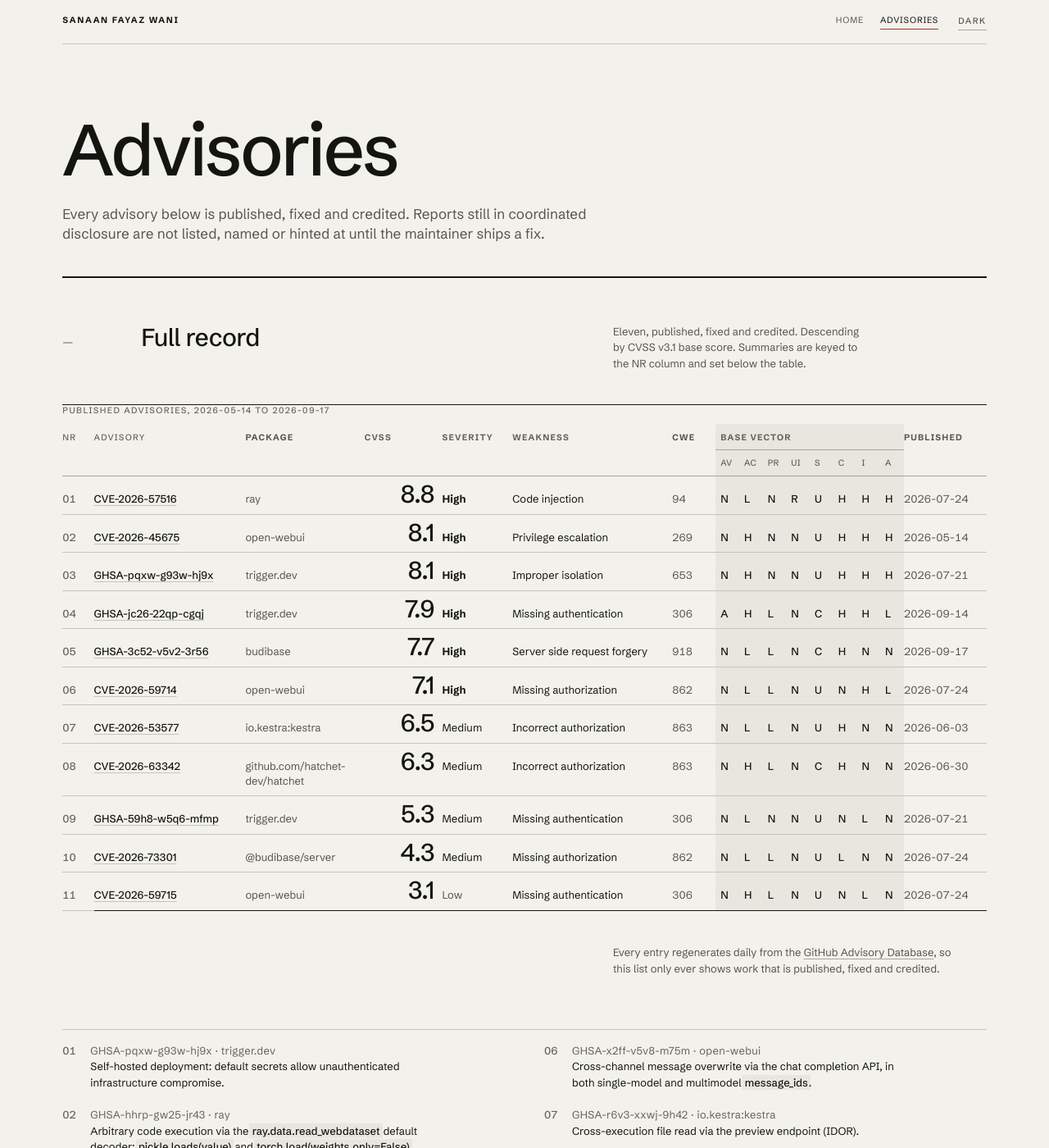
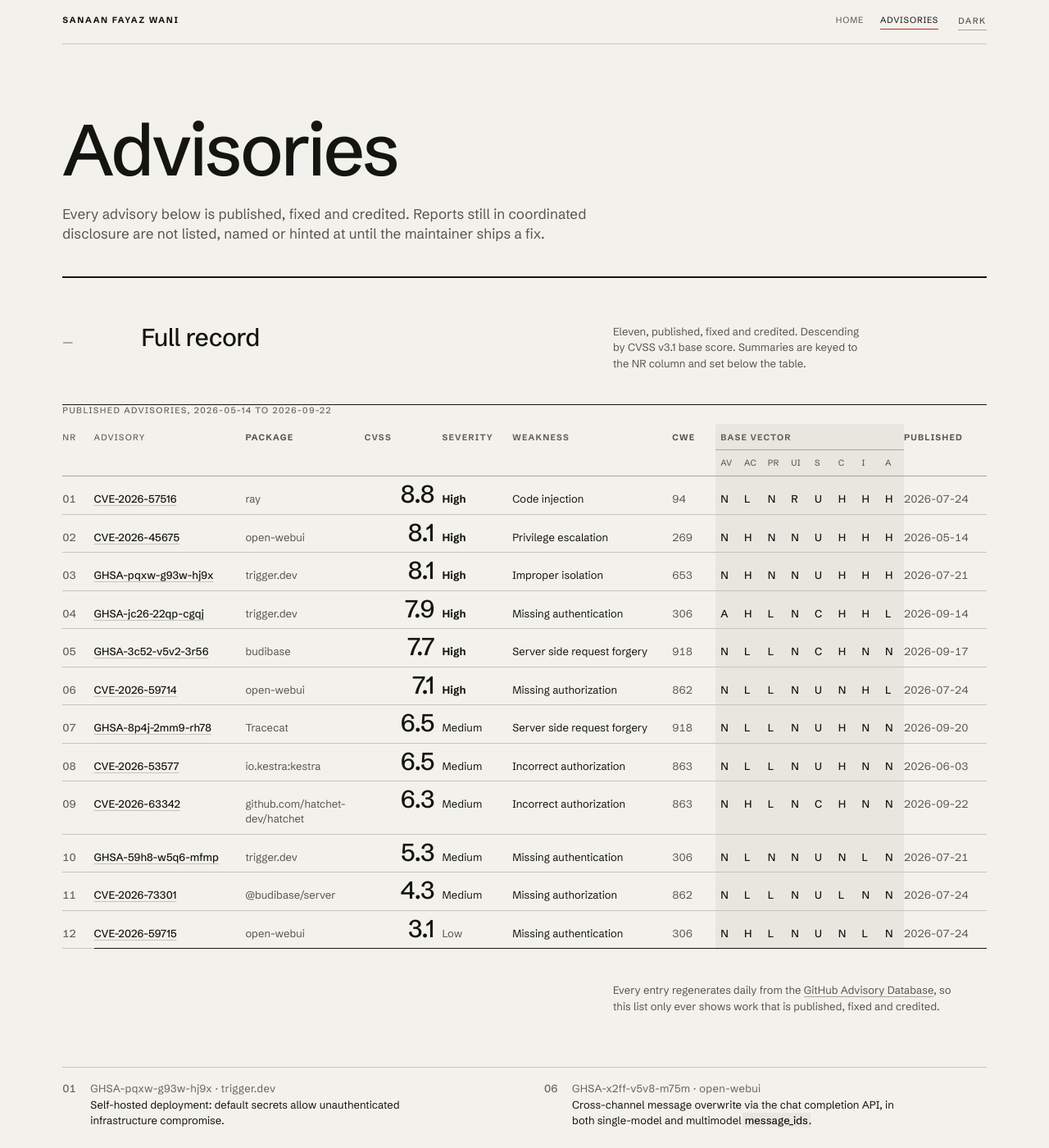
Before and after one commit to sfwani/sfwani.github.io, a Jekyll site: the page built from advisories.md, in a window 1280 px wide and 1400 px high. Shown: the whole window at 82% size. Built offline with Jekyll 4.4.1, drawn with Linux system fonts in a browser that asks for light colours.

Commit message:
Commit advisories.md from the workflow, and unfreeze it
The home page said twelve advisories and the page it links to listed
eleven, missing Tracecat entirely and still dating the hatchet advisory
2026-06-30 after the global database moved it to 2026-09-22.

The generator was never at fault. update_advisories.py writes exactly two
files, the compact table and counters into index.md and the full record
into advisories.md, and it had been writing both correctly all along. The
workflow only ever committed one of them:

  if git diff --quiet -- index.md; then exit 0; fi
  git add index.md

So every scheduled run regenerated advisories.md inside the runner and then
discarded the checkout. advisories.md had been frozen since the last manual
push on 2026-09-20 while index.md moved on daily. Worse, the guard meant a
run where only advisories.md changed exited early and committed nothing at
all, which is exactly the case that had accumulated.

Both names now live in one FILES variable used by the guard and the add
together, so the two cannot disagree again. That is the actual bug class
here: two places listing the same files, one of them updated.

advisories.md regenerated in the same commit so the live site is correct
now rather than at the next scheduled run. Both tables carry identical
advisory sets, the caption reads through to 2026-09-22, and a second
generator run reports no change to either file.

Co-Authored-By: Claude Opus 5 (1M context) <noreply@anthropic.com>

```diff
--- a/advisories.md
+++ b/advisories.md
@@ -20,7 +20,7 @@ last_modified_at: 2026-09-20T03:35:01+00:00
 
       <div class="tablewrap" role="region" aria-label="Published advisories, full table" tabindex="0">
         <table role="table">
-          <caption>Published advisories, 2026-05-14 to 2026-09-17</caption>
+          <caption>Published advisories, 2026-05-14 to 2026-09-22</caption>
           <thead role="rowgroup">
             <tr role="row">
               <th role="columnheader" scope="col" rowspan="2" class="c-nr">NR</th>
@@ -119,6 +119,18 @@ last_modified_at: 2026-09-20T03:35:01+00:00
             </tr>
             <tr role="row">
               <th role="rowheader" scope="row" class="c-nr">07</th>
+              <td role="cell" class="c-id"><a href="/advisories/ghsa-8p4j-2mm9-rh78/">GHSA-8p4j-2mm9-rh78</a></td>
+              <td role="cell" class="c-pkg">Tracecat</td>
+              <td role="cell" class="c-sc">6.5</td>
+              <td role="cell" class="c-sev sev-med">Medium</td>
+              <td role="cell" class="c-cls">Server side request forgery</td>
+              <td role="cell" class="c-cwe">918</td>
+              <td role="cell" class="v" data-m="AV">N</td><td role="cell" class="v" data-m="AC">L</td><td role="cell" class="v" data-m="PR">L</td><td role="cell" class="v" data-m="UI">N</td>
+              <td role="cell" class="v" data-m="S">U</td><td role="cell" class="v" data-m="C">H</td><td role="cell" class="v" data-m="I">N</td><td role="cell" class="v" data-m="A">N</td>
+              <td role="cell" class="c-pub">2026-09-20</td>
+            </tr>
+            <tr role="row">
+              <th role="rowheader" scope="row" class="c-nr">08</th>
               <td role="cell" class="c-id"><a href="/advisories/cve-2026-53577/">CVE-2026-53577</a></td>
               <td role="cell" class="c-pkg">io.kestra:kestra</td>
               <td role="cell" class="c-sc">6.5</td>
@@ -130,7 +142,7 @@ last_modified_at: 2026-09-20T03:35:01+00:00
               <td role="cell" class="c-pub">2026-06-03</td>
             </tr>
             <tr role="row">
-              <th role="rowheader" scope="row" class="c-nr">08</th>
+              <th role="rowheader" scope="row" class="c-nr">09</th>
               <td role="cell" class="c-id"><a href="/advisories/cve-2026-63342/">CVE-2026-63342</a></td>
               <td role="cell" class="c-pkg">github.com/<wbr>hatchet-dev/<wbr>hatchet</td>
               <td role="cell" class="c-sc">6.3</td>
@@ -139,10 +151,10 @@ last_modified_at: 2026-09-20T03:35:01+00:00
               <td role="cell" class="c-cwe">863</td>
               <td role="cell" class="v" data-m="AV">N</td><td role="cell" class="v" data-m="AC">H</td><td role="cell" class="v" data-m="PR">L</td><td role="cell" class="v" data-m="UI">N</td>
               <td role="cell" class="v" data-m="S">C</td><td role="cell" class="v" data-m="C">H</td><td role="cell" class="v" data-m="I">N</td><td role="cell" class="v" data-m="A">N</td>
-              <td role="cell" class="c-pub">2026-06-30</td>
+              <td role="cell" class="c-pub">2026-09-22</td>
             </tr>
             <tr role="row">
-              <th role="rowheader" scope="row" class="c-nr">09</th>
+              <th role="rowheader" scope="row" class="c-nr">10</th>
               <td role="cell" class="c-id"><a href="/advisories/ghsa-59h8-w5q6-mfmp/">GHSA-59h8-w5q6-mfmp</a></td>
               <td role="cell" class="c-pkg">trigger.dev</td>
               <td role="cell" class="c-sc">5.3</td>
@@ -154,7 +166,7 @@ last_modified_at: 2026-09-20T03:35:01+00:00
               <td role="cell" class="c-pub">2026-07-21</td>
             </tr>
             <tr role="row">
-              <th role="rowheader" scope="row" class="c-nr">10</th>
+              <th role="rowheader" scope="row" class="c-nr">11</th>
               <td role="cell" class="c-id"><a href="/advisories/cve-2026-73301/">CVE-2026-73301</a></td>
               <td role="cell" class="c-pkg">@budibase/server</td>
               <td role="cell" class="c-sc">4.3</td>
@@ -166,7 +178,7 @@ last_modified_at: 2026-09-20T03:35:01+00:00
               <td role="cell" class="c-pub">2026-07-24</td>
             </tr>
             <tr role="row">
-              <th role="rowheader" scope="row" class="c-nr">11</th>
+              <th role="rowheader" scope="row" class="c-nr">12</th>
               <td role="cell" class="c-id"><a href="/advisories/cve-2026-59715/">CVE-2026-59715</a></td>
               <td role="cell" class="c-pkg">open-webui</td>
               <td role="cell" class="c-sc">3.1</td>
```
Also changed, not shown: other parts of advisories.md (+1 -1 lines), .github/workflows/update-advisories.yml.
